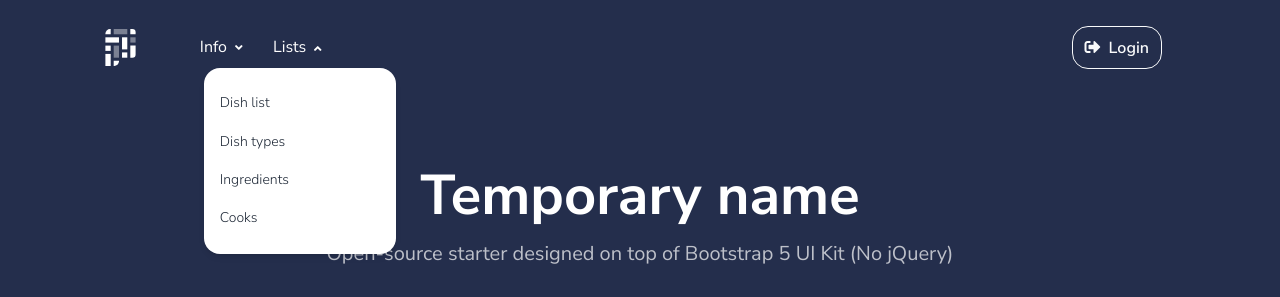
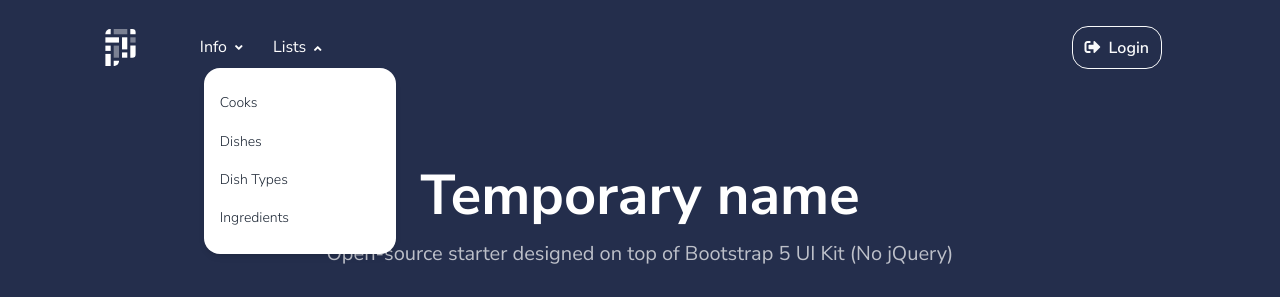
Before and after one commit to Mxbely/restaurant-kitchen-service, a Django app: page / in a window 1280 px wide, after a click on "Lists". Shown: the top 297 px of the page. Run offline with Django 5.2, Linux system fonts and the light colour scheme; data that the repository does not hold is empty; some libraries are stand-ins or nearby versions.

Commit message:
change order navigation list

```diff
--- a/templates/includes/navigation.html
+++ b/templates/includes/navigation.html
@@ -50,10 +50,10 @@
                                 <div class="row g-0">
                                     <div class="col ps-0 py-3">
                                         <ul class="list-style-none">
-                                            <li><a class="dropdown-item" href="{% url 'kitchen:dish-list' %}">Dish list</a></li>
-                                            <li><a class="dropdown-item" href="{% url 'kitchen:dish-type-list' %}">Dish types</a></li>
+                                            <li><a class="dropdown-item" href="{% url 'kitchen:cook-list' %}">Cooks</a></li>
+                                            <li><a class="dropdown-item" href="{% url 'kitchen:dish-list' %}">Dishes</a></li>
+                                            <li><a class="dropdown-item" href="{% url 'kitchen:dish-type-list' %}">Dish Types</a></li>
                                             <li><a class="dropdown-item" href="{% url 'kitchen:ingredient-list' %}">Ingredients</a></li>
-                                            <li><a class="dropdown-item" href="{% url 'kitchen:cook-list' %}">Cooks</a></li>
                                         </ul>
                                     </div>
                                 </div>
```
